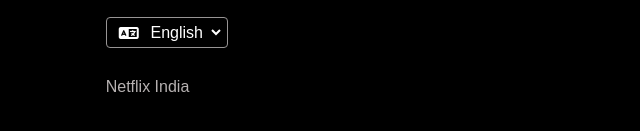
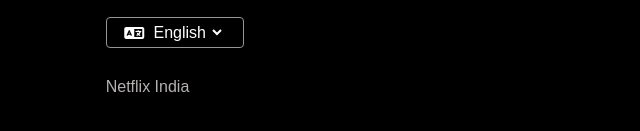
Before and after one commit to Ankitapani01/Netflix-Clone, a plain HTML site: page index.html in a window 1280 px wide. Shown: the part 3867-3998 px from the top of the page, 6-646 px from the left. Drawn offline with Linux system fonts and the light colour scheme.

Commit message:
Update style.css

```diff
--- a/style.css
+++ b/style.css
@@ -382,12 +382,11 @@ footer{
     border: 0.5px solid rgb(152, 149, 149);
     border-radius: 4px;
     height: 5px;
-    width: 5%;
-    padding:1% 4% 1% 1%;
-    margin-right:10% ;
+    width: 40px;
+    padding:1% 4% 1% 4%;
     margin-left:2.9%;
     display: flex;
-    justify-content: space-evenly;
+    justify-content: center;
     align-items: center;
 }
 .languageselect i{
```
